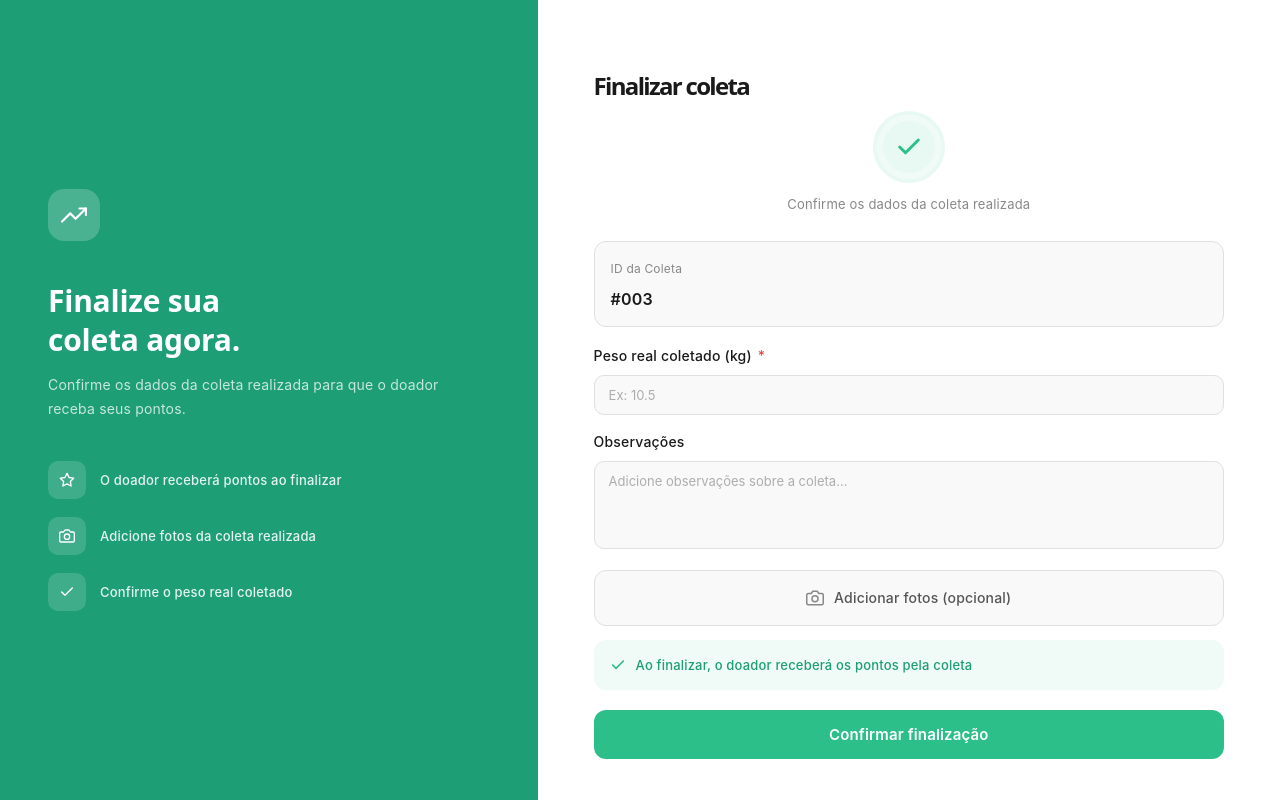
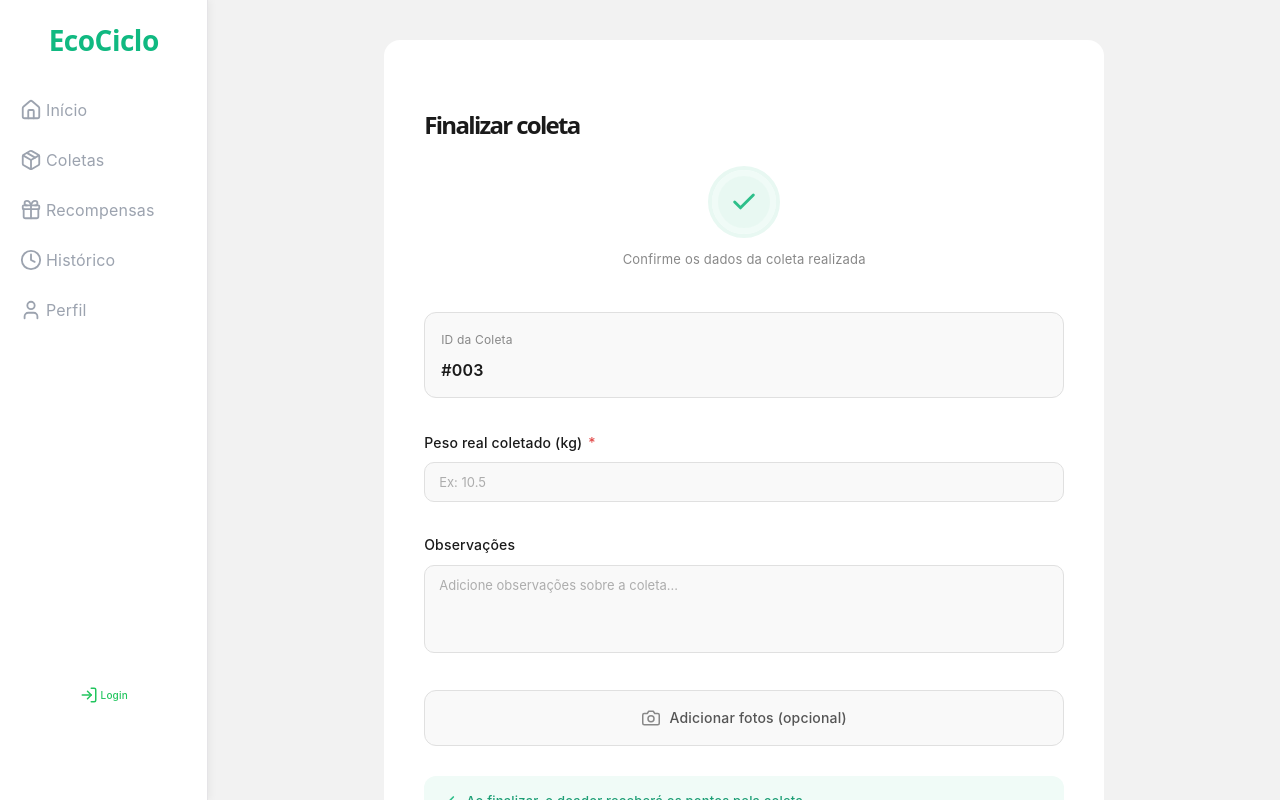
Before and after one commit to Rodrigo-Dourad0/EcoCiclo-FrontEnd, a React (Vite) app in the folder ecociclo/: page /finalizar-coleta in a window 1280 px wide. Built offline with nearby package versions, Linux system fonts and the light colour scheme.

Commit message:
feat: adiciona navbar e ajusta responsividade das telas AgendarColeta e FinalizarColeta

```diff
--- a/ecociclo/src/modules/collections/pages/AgendarColeta.jsx
+++ b/ecociclo/src/modules/collections/pages/AgendarColeta.jsx
@@ -1,5 +1,6 @@
 import "../styles/AgendarColeta.css";
 import useAgendarColeta from "../hooks/useAgendarColeta";
+import { Navigation } from "../../../shared/components/Navigation/Navigation.jsx";
 
 export default function AgendarColeta() {
   const {
@@ -13,7 +14,10 @@ export default function AgendarColeta() {
 
   return (
     <>
+
+      <div className="ac-page">
       {/*mobile*/}
+      <Navigation />
       <div className="ac-screen">
         <div className="ac-header">
           <button className="ac-btn-voltar" onClick={() => window.history.back()}>
@@ -148,46 +152,6 @@ export default function AgendarColeta() {
 
       {/* DESKTOP */}
       <div className="ac-desktop">
-        <div className="ac-desktop-left">
-          <div className="ac-desktop-logo">
-            <svg viewBox="0 0 24 24" xmlns="http://www.w3.org/2000/svg">
-              <polyline points="23 6 13.5 15.5 8.5 10.5 1 18" />
-              <polyline points="17 6 23 6 23 12" />
-            </svg>
-          </div>
-          <h2>Agende sua<br />coleta agora.</h2>
-          <p>Selecione o tipo de material, data e endereço para que um coletor possa buscar seus recicláveis.</p>
-          <div className="ac-desktop-features">
-            <div className="ac-desktop-feature">
-              <div className="ac-desktop-feature-icon">
-                <svg viewBox="0 0 24 24" xmlns="http://www.w3.org/2000/svg">
-                  <polygon points="12 2 15.09 8.26 22 9.27 17 14.14 18.18 21.02 12 17.77 5.82 21.02 7 14.14 2 9.27 8.91 8.26 12 2" />
-                </svg>
-              </div>
-              <span>Ganhe pontos ao completar a coleta</span>
-            </div>
-            <div className="ac-desktop-feature">
-              <div className="ac-desktop-feature-icon">
-                <svg viewBox="0 0 24 24" xmlns="http://www.w3.org/2000/svg">
-                  <rect x="3" y="4" width="18" height="18" rx="2" ry="2" />
-                  <line x1="16" y1="2" x2="16" y2="6" />
-                  <line x1="8" y1="2" x2="8" y2="6" />
-                  <line x1="3" y1="10" x2="21" y2="10" />
-                </svg>
-              </div>
-              <span>Escolha a melhor data e horário</span>
-            </div>
-            <div className="ac-desktop-feature">
-              <div className="ac-desktop-feature-icon">
-                <svg viewBox="0 0 24 24" xmlns="http://www.w3.org/2000/svg">
-                  <path d="M21 10c0 7-9 13-9 13s-9-6-9-13a9 9 0 0 1 18 0z" />
-                  <circle cx="12" cy="10" r="3" />
-                </svg>
-              </div>
-              <span>Coleta no endereço que você escolher</span>
-            </div>
-          </div>
-        </div>
 
         <div className="ac-desktop-right">
           <h1>Agendar coleta</h1>
@@ -205,7 +169,7 @@ export default function AgendarColeta() {
                   className={erros.tipoMaterial ? "input-erro" : ""}
                 >
                   <option value="">Selecione o tipo</option>
-                  {tiposMaterial.map((tipo) => (
+                  {(tiposMaterial || []).map((tipo) => (
                     <option key={tipo} value={tipo}>{tipo}</option>
                   ))}
                 </select>
@@ -272,7 +236,7 @@ export default function AgendarColeta() {
                   className={erros.endereco ? "input-erro" : ""}
                 >
                   <option value="">Selecione o endereço</option>
-                  {enderecos.map((end) => (
+                  {(enderecos || []).map((end) => (
                     <option key={end} value={end}>{end}</option>
                   ))}
                 </select>
@@ -312,6 +276,7 @@ export default function AgendarColeta() {
           </div>
         </div>
       </div>
+    </div>
     </>
   );
 }
--- a/ecociclo/src/modules/collections/pages/FinalizarColeta.jsx
+++ b/ecociclo/src/modules/collections/pages/FinalizarColeta.jsx
@@ -1,5 +1,7 @@
 import "../styles/FinalizarColeta.css";
 import useFinalizarColeta from "../hooks/useFinalizarColeta";
+
+import { Navigation } from "../../../shared/components/Navigation/Navigation.jsx";
 
 export default function FinalizarColeta() {
   const {
@@ -13,6 +15,9 @@ export default function FinalizarColeta() {
 
   return (
     <>
+
+    <div className="fc-page">
+      <Navigation />
       {/* MOBILE / TABLET */}
       <div className="fc-screen">
         <div className="fc-header">
@@ -118,43 +123,6 @@ export default function FinalizarColeta() {
 
       {/* DESKTOP */}
       <div className="fc-desktop">
-        <div className="fc-desktop-left">
-          <div className="fc-desktop-logo">
-            <svg viewBox="0 0 24 24" xmlns="http://www.w3.org/2000/svg">
-              <polyline points="23 6 13.5 15.5 8.5 10.5 1 18" />
-              <polyline points="17 6 23 6 23 12" />
-            </svg>
-          </div>
-          <h2>Finalize sua<br />coleta agora.</h2>
-          <p>Confirme os dados da coleta realizada para que o doador receba seus pontos.</p>
-          <div className="fc-desktop-features">
-            <div className="fc-desktop-feature">
-              <div className="fc-desktop-feature-icon">
-                <svg viewBox="0 0 24 24" xmlns="http://www.w3.org/2000/svg">
-                  <polygon points="12 2 15.09 8.26 22 9.27 17 14.14 18.18 21.02 12 17.77 5.82 21.02 7 14.14 2 9.27 8.91 8.26 12 2" />
-                </svg>
-              </div>
-              <span>O doador receberá pontos ao finalizar</span>
-            </div>
-            <div className="fc-desktop-feature">
-              <div className="fc-desktop-feature-icon">
-                <svg viewBox="0 0 24 24" xmlns="http://www.w3.org/2000/svg">
-                  <path d="M23 19a2 2 0 0 1-2 2H3a2 2 0 0 1-2-2V8a2 2 0 0 1 2-2h4l2-3h6l2 3h4a2 2 0 0 1 2 2z" />
-                  <circle cx="12" cy="13" r="4" />
-                </svg>
-              </div>
-              <span>Adicione fotos da coleta realizada</span>
-            </div>
-            <div className="fc-desktop-feature">
-              <div className="fc-desktop-feature-icon">
-                <svg viewBox="0 0 24 24" xmlns="http://www.w3.org/2000/svg">
-                  <polyline points="20 6 9 17 4 12" />
-                </svg>
-              </div>
-              <span>Confirme o peso real coletado</span>
-            </div>
-          </div>
-        </div>
 
         <div className="fc-desktop-right">
           <h1>Finalizar coleta</h1>
@@ -239,6 +207,7 @@ export default function FinalizarColeta() {
           </button>
         </div>
       </div>
+    </div>
     </>
   );
 }
--- a/ecociclo/src/modules/collections/styles/FinalizarColeta.css
+++ b/ecociclo/src/modules/collections/styles/FinalizarColeta.css
@@ -16,6 +16,10 @@ body {
   justify-content: center;
   align-items: flex-start;
   overflow-x: clip;
+}
+
+.fc-page {
+  display: flex;
 }
 
 /* ========================
@@ -71,7 +75,7 @@ body {
 
 /* BODY */
 .fc-body {
-  padding: 8px 20px 32px;
+  padding: 8px 20px 120px;
   display: flex;
   flex-direction: column;
 }
@@ -317,13 +321,16 @@ input[type="number"] {
 @media (min-width: 600px) and (max-width: 1023px) {
 
   body {
-    background-color: #E8E8E8;
-    align-items: flex-start;
-    justify-content: center;
-    padding: 40px 24px;
-    min-height: unset;
-    height: auto;
-    overflow-y: auto;
+    margin: 0;
+    padding: 0;
+    overflow: hidden;
+    background-color: #F2F2F2;
+  }
+
+  .fc-page {
+    display: flex;
+    height: 100vh;
+    overflow: hidden;
   }
 
   .fc-desktop {
@@ -331,14 +338,9 @@ input[type="number"] {
   }
 
   .fc-screen {
-    width: 100%;
-    max-width: 560px;
-    min-height: unset;
-    margin: 0 auto;
-    background-color: #ffffff;
-    border-radius: 20px;
-    box-shadow: 0 4px 24px rgba(0, 0, 0, 0.08);
-    overflow-x: clip;
+    flex: 1;
+    overflow-y: auto;
+    background-color: #F2F2F2;
   }
 
   .fc-header {
@@ -379,112 +381,40 @@ input[type="number"] {
   body {
     display: block;
     padding: 0;
-    overflow-x: clip;
+    overflow-y: auto;
   }
 
   .fc-screen {
     display: none;
   }
 
+  .fc-page {
+    display: flex;
+    height: 100vh;
+  }
+
   .fc-desktop {
     display: flex;
+    justify-content: center;
+    align-items: flex-start;
     width: 100%;
-    height: 100vh;
+    background-color: #F2F2F2;
+    padding: 40px 16px;
+    min-height: 100vh;
 
-  }
-
-  .fc-desktop-left {
-    width: 42%;
-    background-color: #1D9E75;
-    display: flex;
-    flex-direction: column;
-    justify-content: center;
-    padding: 60px 48px;
-  }
-
-  .fc-desktop-logo {
-    width: 52px;
-    height: 52px;
-    background: rgba(255, 255, 255, 0.2);
-    border-radius: 16px;
-    display: flex;
-    align-items: center;
-    justify-content: center;
-    margin-bottom: 40px;
-  }
-
-  .fc-desktop-logo svg {
-    width: 26px;
-    height: 26px;
-    stroke: white;
-    fill: none;
-    stroke-width: 2;
-    stroke-linecap: round;
-    stroke-linejoin: round;
-  }
-
-  .fc-desktop-left h2 {
-    font-size: 30px;
-    font-weight: 700;
-    color: #ffffff;
-    line-height: 1.3;
-    margin-bottom: 14px;
-  }
-
-  .fc-desktop-left p {
-    font-size: 14px;
-    color: rgba(255, 255, 255, 0.75);
-    line-height: 1.7;
-    margin-bottom: 40px;
-  }
-
-  .fc-desktop-features {
-    display: flex;
-    flex-direction: column;
-    gap: 18px;
-  }
-
-  .fc-desktop-feature {
-    display: flex;
-    align-items: center;
-    gap: 14px;
-  }
-
-  .fc-desktop-feature-icon {
-    width: 38px;
-    height: 38px;
-    background: rgba(255, 255, 255, 0.15);
-    border-radius: 10px;
-    display: flex;
-    align-items: center;
-    justify-content: center;
-    flex-shrink: 0;
-  }
-
-  .fc-desktop-feature-icon svg {
-    width: 16px;
-    height: 16px;
-    stroke: white;
-    fill: none;
-    stroke-width: 2;
-    stroke-linecap: round;
-    stroke-linejoin: round;
-  }
-
-  .fc-desktop-feature span {
-    font-size: 13px;
-    font-weight: 500;
-    color: rgba(255, 255, 255, 0.88);
+    overflow-y: auto;
   }
 
   .fc-desktop-right {
-    width: 58%;
-    background-color: #ffffff;
+    width: 100%;
+    max-width: 720px;
+    background-color: #fff;
+    border-radius: 16px;
+    padding: 40px;
+
     display: flex;
     flex-direction: column;
-    justify-content: center;
-    padding: 60px 56px;
-    overflow-y: auto;
+    gap: 16px;
   }
 
   .fc-desktop-right h1 {
```
Also changed, not shown: ecociclo/src/modules/collections/styles/AgendarColeta.css (+57 -120 lines).
